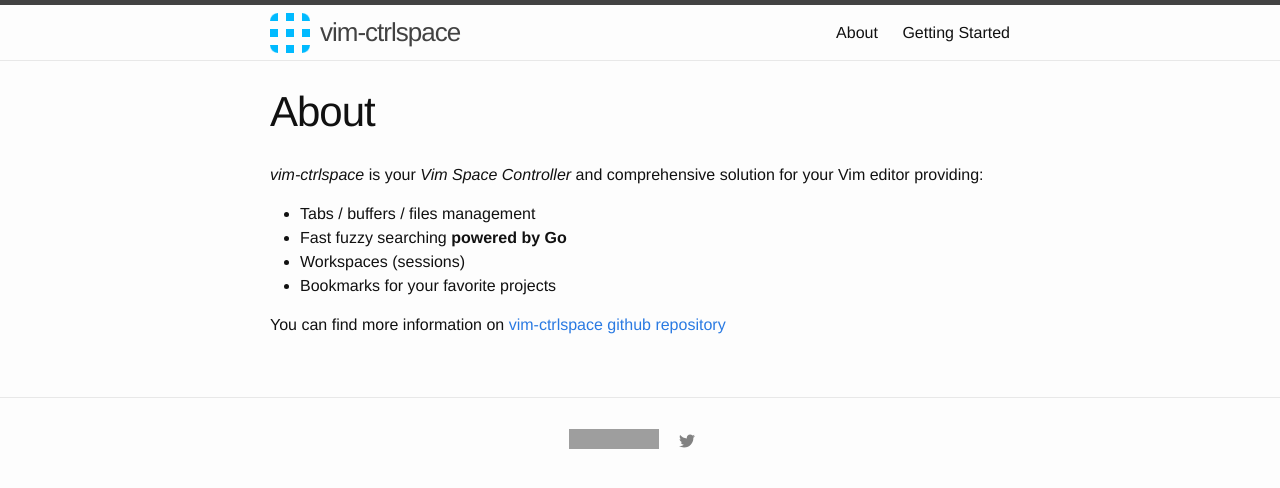
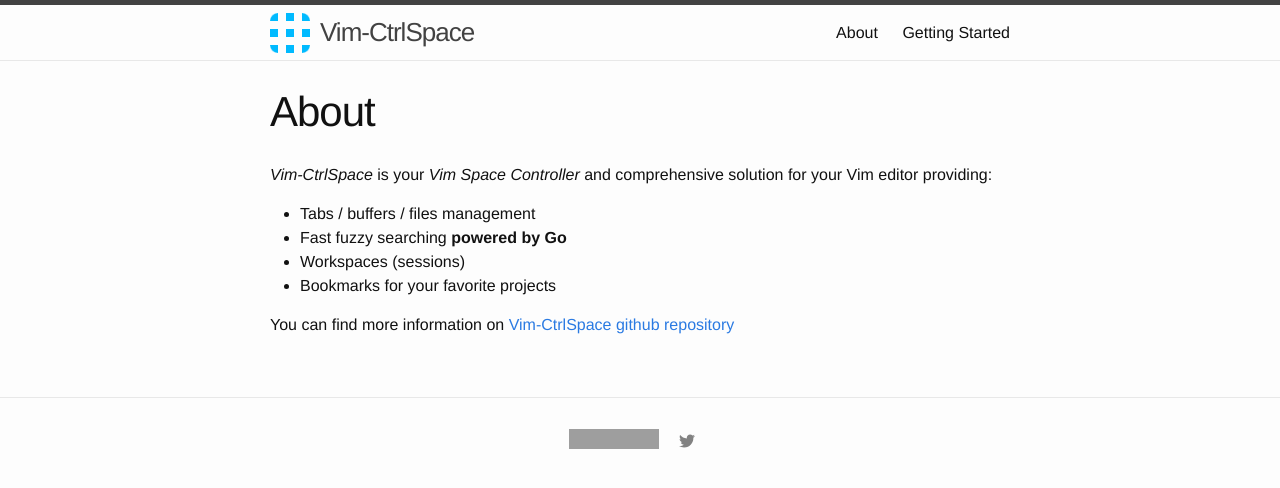
Before and after one commit to ryrych/vim-ctrlspace-site, a Jekyll site: the page built from about.md, in a window 1280 px wide. Shown: the top 488 px of the page. Built offline with Jekyll 4.4.1, drawn with Linux system fonts in a browser that asks for light colours; grey boxes are pictures that could not be loaded.

```diff
--- a/_config.yml
+++ b/_config.yml
@@ -6,7 +6,7 @@
 # 'jekyll serve'. If you change this file, please restart the server process.
 
 # Site settings
-title: vim-ctrlspace
+title: Vim-CtrlSpace
 email: wojtek.ryrych@gmail.com
 description: > # this means to ignore newlines until "baseurl:"
   Write an awesome description for your new site here. You can edit this
--- a/about.md
+++ b/about.md
@@ -4,7 +4,7 @@ title: About
 permalink: /about/
 ---
 
-*vim-ctrlspace* is  your *Vim Space Controller* and comprehensive solution for
+*Vim-CtrlSpace* is  your *Vim Space Controller* and comprehensive solution for
 your Vim editor providing:
 
 * Tabs / buffers / files management
@@ -12,7 +12,7 @@ your Vim editor providing:
 * Workspaces (sessions)
 * Bookmarks for your favorite projects
 
-You can find more information on [vim-ctrlspace github repository][1]
+You can find more information on [Vim-CtrlSpace github repository][1]
 
 
 [1]: https://github.com/vim-ctrlspace/vim-ctrlspace
```
Also changed, not shown: _posts/2015-12-01-adding_a_project_to_bookmarks.md (+2 -2 lines), _posts/2015-12-01-finding-bookmarked-projects.md (+1 -1 lines), _posts/2015-12-01-grouping-files.md (+2 -2 lines).
